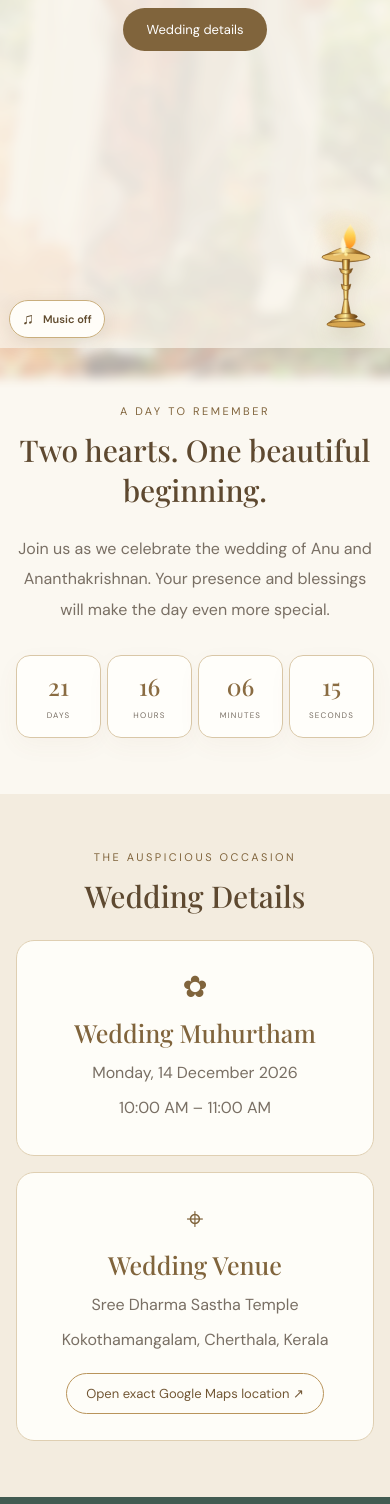
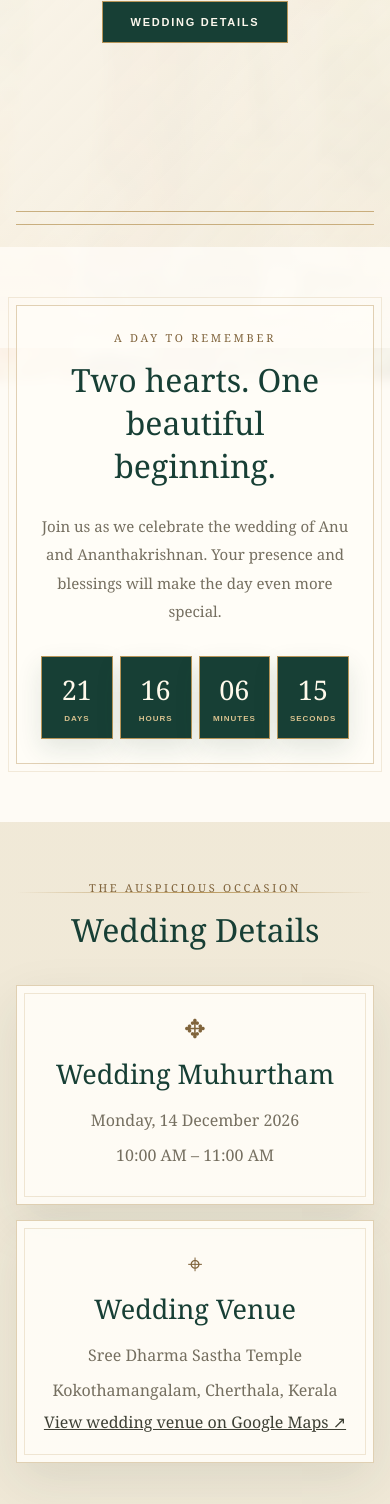
Before and after one commit to devadhathan0723-rgb/Anu-Ananthakrishnan-Wedding, a plain HTML site: page index.html in a window 390 px wide. Shown: the part 496-2000 px from the top of the page. Drawn offline with nearby package versions, Linux system fonts and the light colour scheme.

Commit message:
Add files via upload

```diff
--- a/index.html
+++ b/index.html
@@ -3,81 +3,96 @@
 <head>
 <meta charset="UTF-8">
 <meta name="viewport" content="width=device-width, initial-scale=1">
-<meta name="theme-color" content="#f8f3e9">
+<meta name="theme-color" content="#173f35">
 <meta name="description" content="Wedding invitation of Anu and Ananthakrishnan — 14 December 2026, Kerala.">
 <title>Anu &amp; Ananthakrishnan | Wedding</title>
 <style>
-@import url('https://fonts.googleapis.com/css2?family=DM+Sans:wght@400;500;600;700&family=Playfair+Display:wght@500;600;700&display=swap');
-:root{--cream:#fbf8f1;--white:#fffefa;--gold:#b9945b;--gold-dark:#80643c;--ink:#453b30;--muted:#796f64;--deep:#244b43}
+:root{
+ --ivory:#fbf7ed;--paper:#fffdf7;--cream:#f2ead9;--green:#173f35;--green-2:#285548;
+ --green-soft:#45695b;--gold:#b79558;--gold-light:#d9c28f;--gold-dark:#80643c;
+ --ink:#3e4035;--muted:#756f60;--line:rgba(183,149,88,.42);
+ --shadow:0 18px 48px rgba(34,49,38,.10);
+}
 *{box-sizing:border-box}
 html{scroll-behavior:smooth;scroll-padding-top:18px}
-body{margin:0;background:var(--cream);color:var(--ink);font-family:'DM Sans',sans-serif;position:relative;isolation:isolate;overflow-x:hidden}
-body::before{content:"";position:fixed;inset:-12px;z-index:-2;background-image:url("assets/couple.jpg");background-size:cover;background-position:center 28%;background-repeat:no-repeat;filter:blur(5px);opacity:.32;transform:scale(1.04);pointer-events:none}
-body::after{content:"";position:fixed;inset:0;z-index:-1;background:rgba(251,248,241,.48);pointer-events:none}
-.hero{min-height:100svh;padding:34px 18px 92px;display:flex;align-items:center;justify-content:center;text-align:center;background:rgba(248,242,230,.46);backdrop-filter:blur(1px);position:relative}
-.hero-inner{width:min(760px,100%);position:relative;z-index:1}
-.eyebrow{font-size:11px;letter-spacing:.24em;text-transform:uppercase;color:var(--gold-dark)}
-h1,h2,h3{font-family:'Playfair Display',serif;font-weight:500}
-h1{font-size:clamp(42px,9vw,76px);line-height:1.08;margin:18px 0;color:#5e4930}
+body{margin:0;background:var(--ivory);color:var(--ink);font-family:Georgia,"Times New Roman",serif;position:relative;isolation:isolate;overflow-x:hidden}
+body::before{content:"";position:fixed;inset:-14px;z-index:-2;background:url("assets/couple.jpg") center 28%/cover no-repeat;filter:blur(5px);opacity:.32;transform:scale(1.04);pointer-events:none}
+body::after{content:"";position:fixed;inset:0;z-index:-1;background:linear-gradient(180deg,rgba(251,247,237,.66),rgba(251,247,237,.82));pointer-events:none}
+.hero{background:linear-gradient(180deg,rgba(251,247,237,.38),rgba(251,247,237,.72)),url("assets/couple.jpg") center 34%/cover no-repeat;}
+a{color:inherit}
+.hero{min-height:94svh;padding:46px 18px 76px;display:flex;align-items:center;justify-content:center;text-align:center;position:relative;background:linear-gradient(135deg,rgba(251,247,237,.86),rgba(243,235,218,.70));}
+.hero:before,.hero:after{content:"";position:absolute;left:clamp(14px,4vw,54px);right:clamp(14px,4vw,54px);height:12px;border-top:1px solid var(--gold);border-bottom:1px solid var(--gold);opacity:.72}
+.hero:before{top:22px}.hero:after{bottom:22px}
+.hero-inner{width:min(790px,100%);position:relative;z-index:1;padding:clamp(28px,6vw,58px) 18px}
+.eyebrow,.label{font-family:Georgia,"Times New Roman",serif;font-size:11px;letter-spacing:.25em;text-transform:uppercase;color:var(--gold-dark)}
+h1,h2,h3{font-family:Georgia,"Times New Roman",serif;font-weight:normal}
+h1{font-size:clamp(43px,9vw,82px);line-height:1.04;margin:22px 0;color:var(--green);letter-spacing:-.035em}
 .amp{color:var(--gold);font-style:italic}
-.date{font:500 clamp(24px,5vw,34px) 'Playfair Display',serif;letter-spacing:.1em;color:#80643c;margin-top:18px}
-.date small{display:block;font:600 11px 'DM Sans',sans-serif;letter-spacing:.2em;margin-top:8px}
-.open{display:inline-block;margin-top:24px;padding:13px 24px;border-radius:99px;background:#80643c;color:white;text-decoration:none;font-size:13px;transition:transform .25s,background .25s,box-shadow .25s}
-.open:hover{transform:translateY(-3px);background:var(--deep);box-shadow:0 8px 22px #59462c2b}
-section{padding:70px 18px;position:relative}
-.wrap{max-width:920px;margin:auto}
-.label{text-align:center;color:var(--gold-dark);font-size:11px;letter-spacing:.23em;text-transform:uppercase}
-h2{text-align:center;font-size:clamp(30px,6vw,44px);color:#5e4930;margin:12px 0 24px}
-.intro{text-align:center;max-width:680px;margin:0 auto;color:var(--muted);line-height:1.9}
-.countdown{display:grid;grid-template-columns:repeat(4,1fr);gap:10px;max-width:580px;margin:30px auto 0}
-.unit{background:rgba(255,254,250,.94);border:1px solid #d9c7a7;border-radius:14px;padding:17px 5px;text-align:center;box-shadow:0 8px 24px #80643c0b}
-.unit strong{display:block;font:500 clamp(24px,5vw,36px) 'Playfair Display',serif;color:#8a6c42}
-.unit span{font-size:9px;letter-spacing:.15em;text-transform:uppercase;color:var(--muted)}
-.details{background:rgba(241,234,220,.86)}
-.cards{display:grid;grid-template-columns:repeat(2,1fr);gap:16px}
-.card{background:rgba(255,254,250,.96);border:1px solid #dfcfb2;border-radius:18px;padding:26px 20px;text-align:center;transition:transform .3s,box-shadow .3s}
-.card:hover{transform:translateY(-4px);box-shadow:0 14px 32px #59462c18}
-.symbol{font-size:30px;color:var(--gold-dark)}
-.card h3{font-size:25px;color:#80643c;margin:10px 0}
-.card p{color:var(--muted);line-height:1.8;margin:6px 0}
-.mapbtn{display:inline-block;margin-top:13px;padding:11px 19px;border:1px solid var(--gold);border-radius:99px;color:#725735;text-decoration:none;font-size:13px;transition:background .25s,color .25s}
-.mapbtn:hover{background:var(--gold-dark);color:white}
-.reception{background:rgba(48,75,66,.91);color:#fffaf0}
-.reception h2{color:#fffaf0}
-.reception .label{color:#ead7b4}
-.reception .intro{color:#f2e9da}
-.footer{text-align:center;padding:28px 15px;color:var(--muted);font-size:12px;background:rgba(251,248,241,.72)}
-/* Restrained reveal-on-scroll motion */
-.reveal{opacity:0;transform:translateY(22px);transition:opacity .8s ease,transform .8s cubic-bezier(.2,.7,.2,1)}
-.reveal.is-visible{opacity:1;transform:translateY(0)}
+.hero-rule{width:min(210px,45%);height:1px;background:linear-gradient(90deg,transparent,var(--gold),transparent);margin:25px auto}
+.date{font-size:clamp(23px,5vw,34px);letter-spacing:.12em;color:var(--gold-dark);margin-top:22px}
+.date small{display:block;font:600 10px Arial,sans-serif;letter-spacing:.23em;margin-top:10px;color:var(--green-soft)}
+.open{display:inline-block;margin-top:30px;padding:14px 28px;border:1px solid var(--gold);background:var(--green);color:var(--ivory);text-decoration:none;font:600 11px Arial,sans-serif;letter-spacing:.16em;text-transform:uppercase;transition:transform .25s,background .25s,box-shadow .25s}
+.open:hover{transform:translateY(-3px);background:var(--green-2);box-shadow:0 10px 24px rgba(23,63,53,.18)}
+section{padding:clamp(64px,8vw,94px) 18px;position:relative}
+.wrap{max-width:960px;margin:auto}
+.label{text-align:center;color:var(--gold-dark)}
+h2{text-align:center;font-size:clamp(32px,6vw,48px);color:var(--green);margin:13px 0 25px}
+.intro{text-align:center;max-width:700px;margin:0 auto;color:var(--muted);font-size:17px;line-height:1.9}
+.welcome{background:rgba(255,253,247,.77)}
+.welcome .wrap{padding:clamp(24px,5vw,48px);border:1px solid var(--line);outline:1px solid rgba(183,149,88,.18);outline-offset:7px;background:rgba(255,253,247,.72)}
+.countdown{display:grid;grid-template-columns:repeat(4,1fr);gap:12px;max-width:650px;margin:38px auto 0}
+.unit{position:relative;background:var(--green);border:1px solid var(--gold);padding:22px 6px 19px;text-align:center;box-shadow:0 10px 26px rgba(23,63,53,.12);transition:transform .3s,box-shadow .3s}
+.unit:hover{transform:translateY(-4px);box-shadow:0 15px 30px rgba(23,63,53,.18)}
+.unit strong{display:block;font-size:clamp(27px,5vw,42px);font-weight:normal;color:#fff9eb;line-height:1.15;font-variant-numeric:tabular-nums}
+.unit span{display:block;margin-top:9px;font:600 9px Arial,sans-serif;letter-spacing:.2em;text-transform:uppercase;color:var(--gold-light)}
+.details{background:linear-gradient(rgba(239,231,213,.92),rgba(239,231,213,.92))}
+.section-frame{max-width:980px;margin:auto;position:relative}
+.section-frame:before{content:"";position:absolute;inset:12px 0 auto;height:1px;background:linear-gradient(90deg,transparent,var(--gold),transparent)}
+.cards{display:grid;grid-template-columns:repeat(2,minmax(0,1fr));gap:20px;margin-top:34px}
+.card{position:relative;background:rgba(255,253,247,.94);border:1px solid var(--line);padding:34px 24px 30px;text-align:center;box-shadow:var(--shadow);transition:transform .35s,box-shadow .35s}
+.card:before{content:"";position:absolute;inset:7px;border:1px solid rgba(183,149,88,.22);pointer-events:none}
+.card:hover{transform:translateY(-5px);box-shadow:0 22px 44px rgba(34,49,38,.14)}
+.symbol{font-size:26px;color:var(--gold-dark);line-height:1}
+.card h3{font-size:27px;color:var(--green);margin:14px 0}
+.card p{font-size:16px;color:var(--muted);line-height:1.8;margin:6px 0}
+.map-pending{margin-top:16px;color:var(--gold-dark);font-size:13px;font-style:italic}\n.mapbtn{display:inline-block;margin-top:16px;padding:12px 19px;border:1px solid var(--gold);color:var(--green);text-decoration:none;font:600 10px Arial,sans-serif;letter-spacing:.12em;text-transform:uppercase;transition:background .25s,color .25s}
+.mapbtn:hover{background:var(--green);color:var(--ivory)}
+.reception{background:var(--green);color:var(--ivory);text-align:center;overflow:hidden}
+.reception:before{content:"";position:absolute;inset:14px;border:1px solid rgba(217,194,143,.5);pointer-events:none}
+.reception .label{color:var(--gold-light)}
+.reception h2{color:var(--ivory)}
+.reception .intro{color:#f1e8d6}
+.blessings{background:linear-gradient(145deg,#173f35,#214c40);color:var(--ivory);text-align:center;padding:clamp(76px,10vw,112px) 20px}
+.blessings:before{content:"";position:absolute;inset:16px;border:1px solid rgba(217,194,143,.5);pointer-events:none}
+.blessings .wrap{max-width:760px}
+.blessings .label{color:var(--gold-light)}
+.blessings h2{color:var(--ivory);margin-bottom:24px}
+.blessings .message{max-width:680px;margin:0 auto;color:#f2ead9;font-size:clamp(17px,2.5vw,20px);line-height:1.95}
+.blessings .signature{margin-top:30px;color:var(--gold-light);font-size:clamp(21px,4vw,28px);font-style:italic}
+.blessings .closing-rule{width:150px;height:1px;background:linear-gradient(90deg,transparent,var(--gold-light),transparent);margin:26px auto 0}
+.footer{text-align:center;padding:26px 15px;color:var(--muted);font:11px Arial,sans-serif;letter-spacing:.06em;background:rgba(251,247,237,.94)}
+/* Gentle alternating section reveals */
+.reveal{opacity:0;transform:translateY(18px);transition:opacity .8s ease,transform .8s cubic-bezier(.2,.7,.2,1)}
+.reveal-left{transform:translateX(-26px)}
+.reveal-right{transform:translateX(26px)}
+.reveal.is-visible{opacity:1;transform:translate(0,0)}
 .hero .hero-inner>*{animation:heroEnter .85s both}
 .hero .hero-inner>*:nth-child(2){animation-delay:.12s}
 .hero .hero-inner>*:nth-child(3){animation-delay:.22s}
 .hero .hero-inner>*:nth-child(4){animation-delay:.32s}
 .hero .hero-inner>*:nth-child(5){animation-delay:.42s}
-@keyframes heroEnter{from{opacity:0;transform:translateY(16px)}to{opacity:1;transform:translateY(0)}}
-/* Decorative brass nilavilakku */
-.lamp-wrap{position:fixed;right:18px;bottom:16px;width:104px;height:190px;z-index:8;pointer-events:none;filter:drop-shadow(0 7px 10px #6b4a1e2b)}
-.lamp-svg{width:100%;height:100%;overflow:visible}
-.lamp-glow{position:absolute;inset:3px 0 78px;border-radius:50%;background:radial-gradient(ellipse,#ffd77a55 0%,#f6b94a20 42%,transparent 72%);animation:glowPulse 2.7s ease-in-out infinite alternate}
-.flame{transform-origin:50% 100%;animation:flameDance .16s ease-in-out infinite alternate}
-.flame-inner{transform-origin:50% 100%;animation:flameDance .22s ease-in-out infinite alternate-reverse}
-@keyframes flameDance{0%{transform:rotate(-3deg) scaleX(.92) scaleY(.96)}100%{transform:rotate(3deg) scaleX(1.08) scaleY(1.04)}}
-@keyframes glowPulse{from{opacity:.58;transform:scale(.94)}to{opacity:1;transform:scale(1.08)}}
-/* Music control */
-.music-control{position:fixed;left:16px;bottom:18px;z-index:10;display:flex;align-items:center;gap:9px;padding:11px 15px;border:1px solid #c9ae7d;border-radius:99px;background:rgba(255,254,250,.94);color:#624d30;font:600 12px 'DM Sans',sans-serif;box-shadow:0 5px 20px #49351c1c;cursor:pointer;transition:transform .2s,background .2s}
-.music-control:hover{transform:translateY(-2px);background:#fff}
-.music-control:focus-visible,.open:focus-visible,.mapbtn:focus-visible{outline:3px solid #b9945b;outline-offset:3px}
-.music-icon{font-size:16px;line-height:1}
-@media(max-width:600px){
- section{padding:56px 16px}
- .cards{grid-template-columns:1fr}
- .countdown{gap:6px}
- .unit{padding:14px 3px}
- .unit span{font-size:8px}
- .lamp-wrap{width:72px;height:136px;right:8px;bottom:9px}
- .music-control{left:9px;bottom:10px;padding:10px 12px;font-size:11px}
- .hero{padding-bottom:78px}
+@keyframes heroEnter{from{opacity:0;transform:translateY(14px)}to{opacity:1;transform:translateY(0)}}
+@media(max-width:640px){
+ section{padding:58px 16px}
+ .hero{min-height:88svh;padding:42px 14px 62px}
+ .hero-inner{padding:36px 10px}
+ .cards{grid-template-columns:1fr;gap:15px}
+ .countdown{gap:7px;margin-top:30px}
+ .unit{padding:17px 3px 15px}
+ .unit span{font-size:8px;letter-spacing:.12em}
+ .intro{font-size:15px}
+ .card{padding:29px 18px}
+ .blessings:before,.reception:before{inset:9px}
 }
 @media(prefers-reduced-motion:reduce){
  html{scroll-behavior:auto}
@@ -92,109 +107,86 @@ h2{text-align:center;font-size:clamp(30px,6vw,44px);color:#5e4930;margin:12px 0
   <div class="eyebrow">With the blessings of our families</div>
   <h1>Anu <span class="amp">&amp;</span><br>Ananthakrishnan</h1>
   <div class="eyebrow">Request the pleasure of your presence</div>
+  <div class="hero-rule" aria-hidden="true"></div>
   <div class="date">14 · 12 · 2026<small>MONDAY · WEDDING DAY</small></div>
   <a class="open" href="#details">Wedding details</a>
  </div>
 </header>
 <main>
-<section id="welcome">
+<section class="welcome" id="welcome">
  <div class="wrap reveal">
-  <div class="label">A day to remember</div><h2>Two hearts. One beautiful beginning.</h2>
+  <div class="label">A day to remember</div>
+  <h2>Two hearts. One beautiful beginning.</h2>
   <p class="intro">Join us as we celebrate the wedding of Anu and Ananthakrishnan. Your presence and blessings will make the day even more special.</p>
-  <div class="countdown">
-   <div class="unit"><strong id="days">--</strong><span>Days</span></div><div class="unit"><strong id="hours">--</strong><span>Hours</span></div><div class="unit"><strong id="minutes">--</strong><span>Minutes</span></div><div class="unit"><strong id="seconds">--</strong><span>Seconds</span></div>
+  <div class="countdown" aria-label="Countdown to the wedding">
+   <div class="unit"><strong id="days">--</strong><span>Days</span></div>
+   <div class="unit"><strong id="hours">--</strong><span>Hours</span></div>
+   <div class="unit"><strong id="minutes">--</strong><span>Minutes</span></div>
+   <div class="unit"><strong id="seconds">--</strong><span>Seconds</span></div>
   </div>
  </div>
 </section>
 <section class="details" id="details">
- <div class="wrap">
-  <div class="label reveal">The auspicious occasion</div><h2 class="reveal">Wedding Details</h2>
+ <div class="section-frame">
+  <div class="label reveal">The auspicious occasion</div>
+  <h2 class="reveal">Wedding Details</h2>
   <div class="cards">
-   <article class="card reveal"><div class="symbol">✿</div><h3>Wedding Muhurtham</h3><p>Monday, 14 December 2026</p><p>10:00 AM – 11:00 AM</p></article>
-   <article class="card reveal"><div class="symbol">⌖</div><h3>Wedding Venue</h3><p>Sree Dharma Sastha Temple</p><p>Kokothamangalam, Cherthala, Kerala</p><a class="mapbtn" target="_blank" rel="noopener" href="https://maps.app.goo.gl/qKzWgiRfC7551gmY6?g_st=ac">Open exact Google Maps location ↗</a></article>
+   <article class="card reveal reveal-left"><div class="symbol" aria-hidden="true">✥</div><h3>Wedding Muhurtham</h3><p>Monday, 14 December 2026</p><p>10:00 AM – 11:00 AM</p></article>
+   <article class="card reveal reveal-right"><div class="symbol" aria-hidden="true">⌖</div><h3>Wedding Venue</h3><p>Sree Dharma Sastha Temple</p><p>Kokothamangalam, Cherthala, Kerala</p><a class="mapbtn" target="_blank" rel="noopener noreferrer" href="https://maps.app.goo.gl/PnicqTvwpUfZJgPt9">View wedding venue on Google Maps ↗</a></article>
   </div>
  </div>
 </section>
 <section class="reception">
- <div class="wrap reveal"><div class="label">The celebration continues</div><h2>Reception</h2>
+ <div class="wrap reveal reveal-left">
+  <div class="label">The celebration continues</div><h2>Reception</h2>
   <p class="intro"><strong>14 December 2026 · From 5:00 PM</strong><br>At the family residence, Kokothamangalam P.O., Cherthala, Kerala.</p>
+ </div>
+</section>
+<section class="blessings">
+ <div class="wrap reveal reveal-right">
+  <div class="label">With gratitude</div>
+  <h2>Your blessings mean the world</h2>
+  <p class="message">Your presence, love and blessings are the greatest gifts we could receive. Thank you for being part of our special day.</p>
+  <div class="closing-rule" aria-hidden="true"></div>
+  <div class="signature">With love, Anu &amp; Ananthakrishnan</div>
  </div>
 </section>
 </main>
 <footer class="footer">Made with love for Anu &amp; Ananthakrishnan · 14 December 2026</footer>
-
-<!-- Traditional brass nilavilakku: decorative animation, no interaction required. -->
-<div class="lamp-wrap" aria-hidden="true">
- <div class="lamp-glow"></div>
- <svg class="lamp-svg" viewBox="0 0 120 220" xmlns="http://www.w3.org/2000/svg">
-  <defs>
-   <linearGradient id="brass" x1="0" y1="0" x2="1" y2="0"><stop offset="0" stop-color="#704719"/><stop offset=".22" stop-color="#d9aa50"/><stop offset=".48" stop-color="#fff0a2"/><stop offset=".7" stop-color="#a8752b"/><stop offset="1" stop-color="#583916"/></linearGradient>
-   <linearGradient id="fire" x1="0" y1="1" x2="0" y2="0"><stop offset="0" stop-color="#ff8a16"/><stop offset=".58" stop-color="#ffd34f"/><stop offset="1" stop-color="#fff8cf"/></linearGradient>
-  </defs>
-  <g stroke="#7d541d" stroke-width="1.1" fill="url(#brass)">
-   <path d="M60 70 C47 72 35 79 20 86 Q60 105 100 86 C85 79 73 72 60 70Z"/>
-   <ellipse cx="60" cy="87" rx="40" ry="7" fill="#e7bd68"/>
-   <path d="M54 91 L66 91 L63 158 L57 158Z"/>
-   <path d="M49 106 Q60 111 71 106 L68 113 Q60 118 52 113Z"/>
-   <path d="M52 132 Q60 137 68 132 L66 140 Q60 145 54 140Z"/>
-   <path d="M57 157 L63 157 L68 184 Q60 190 52 184Z"/>
-   <ellipse cx="60" cy="186" rx="19" ry="5"/>
-   <path d="M37 192 Q60 185 83 192 L91 198 Q60 207 29 198Z"/>
-   <ellipse cx="60" cy="199" rx="32" ry="5" fill="#d6a54e"/>
-  </g>
-  <path d="M60 77 C47 70 48 55 60 37 C72 55 73 70 60 77Z" class="flame" fill="url(#fire)"/>
-  <path d="M60 76 C54 67 57 57 61 49 C67 61 67 69 60 76Z" class="flame-inner" fill="#fffbe0"/>
-  <path d="M60 78 Q48 82 39 83" stroke="#fff0b1" stroke-width="2" opacity=".85" fill="none"/>
-  <circle cx="60" cy="82" r="3" fill="#fff0a2"/>
- </svg>
-</div>
-
-<button class="music-control" id="musicToggle" type="button" aria-pressed="false" aria-label="Turn wedding music on">
- <span class="music-icon" id="musicIcon" aria-hidden="true">♫</span><span id="musicLabel">Music off</span>
-</button>
-<audio id="weddingMusic" src="assets/sita-kalyanam.mp3" loop preload="none"></audio>
-
 <script>
 const wedding = new Date('2026-12-14T10:00:00+05:30').getTime();
 function tick(){
- const d=Math.max(0,wedding-Date.now());
- const v={days:Math.floor(d/86400000),hours:Math.floor(d%86400000/3600000),minutes:Math.floor(d%3600000/60000),seconds:Math.floor(d%60000/1000)};
- for(const [k,n] of Object.entries(v)){const el=document.getElementById(k);if(el)el.textContent=String(n).padStart(2,'0')}
+ const remaining=Math.max(0,wedding-Date.now());
+ const values={
+  days:Math.floor(remaining/86400000),
+  hours:Math.floor(remaining%86400000/3600000),
+  minutes:Math.floor(remaining%3600000/60000),
+  seconds:Math.floor(remaining%60000/1000)
+ };
+ for(const [key,value] of Object.entries(values)){
+  const element=document.getElementById(key);
+  if(element) element.textContent=String(value).padStart(2,'0');
+ }
 }
-tick();setInterval(tick,1000);
+tick();
+setInterval(tick,1000);
 
-// Reveal sections gently as they enter the viewport; show everything if unsupported.
 const revealItems=document.querySelectorAll('.reveal');
-if('IntersectionObserver' in window){
+if(window.matchMedia('(prefers-reduced-motion: reduce)').matches){
+ revealItems.forEach(item=>item.classList.add('is-visible'));
+}else if('IntersectionObserver' in window){
  const observer=new IntersectionObserver(entries=>{
-  entries.forEach(entry=>{if(entry.isIntersecting){entry.target.classList.add('is-visible');observer.unobserve(entry.target)}});
+  entries.forEach(entry=>{
+   if(entry.isIntersecting){
+    entry.target.classList.add('is-visible');
+    observer.unobserve(entry.target);
+   }
+  });
  },{threshold:.12});
- revealItems.forEach(el=>observer.observe(el));
-}else{revealItems.forEach(el=>el.classList.add('is-visible'))}
-
-// Browsers require a visitor gesture before sound can start.
-const music=document.getElementById('weddingMusic');
-const toggle=document.getElementById('musicToggle');
-const label=document.getElementById('musicLabel');
-const icon=document.getElementById('musicIcon');
-toggle.addEventListener('click',async()=>{
- if(music.paused){
-  try{
-   await music.play();
-   toggle.setAttribute('aria-pressed','true');
-   toggle.setAttribute('aria-label','Turn wedding music off');
-   label.textContent='Music on';icon.textContent='♫';
-  }catch(error){
-   label.textContent='Tap to retry';icon.textContent='♫';
-  }
- }else{
-  music.pause();
-  toggle.setAttribute('aria-pressed','false');
-  toggle.setAttribute('aria-label','Turn wedding music on');
-  label.textContent='Music off';icon.textContent='♫';
- }
-});
-music.addEventListener('error',()=>{label.textContent='Music unavailable';toggle.setAttribute('aria-label','Wedding music file unavailable')});
+ revealItems.forEach(item=>observer.observe(item));
+}else{
+ revealItems.forEach(item=>item.classList.add('is-visible'));
+}
 </script>
 </body>
 </html>
```
